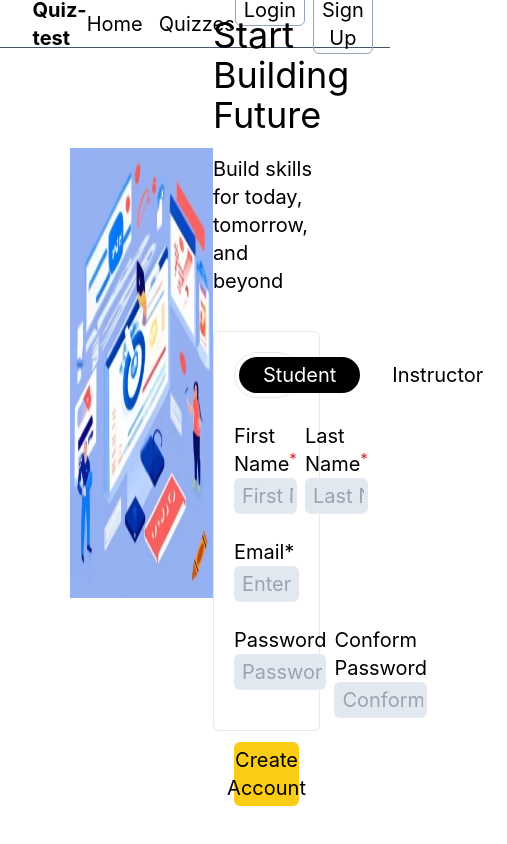
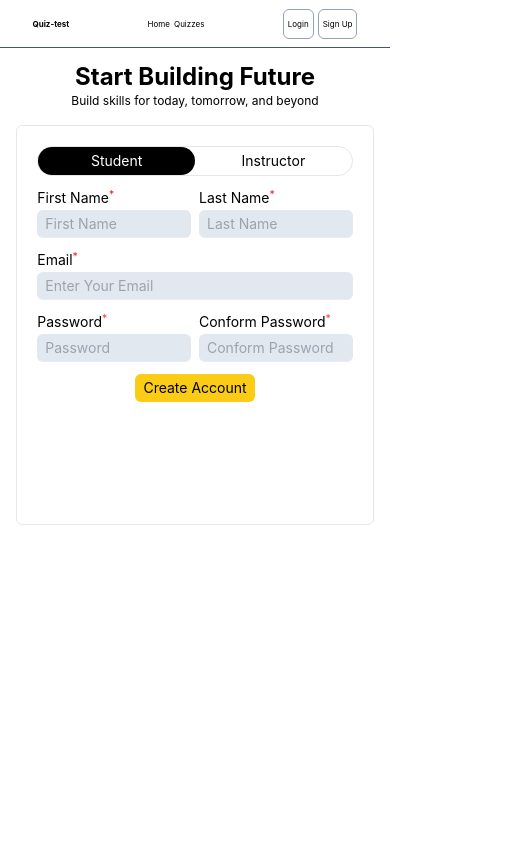
Before and after one commit to Harshitchopde/Chaturai-Pratiyogita, a React (Create React App) app: page /signUp in a window 390 px wide. Shown: the whole page, 507 px wide, since content can reach past the window. Built offline with nearby package versions, Linux system fonts and the light colour scheme; no server answers.

Commit message:
responsive done

```diff
--- a/src/components/common/NavBar.jsx
+++ b/src/components/common/NavBar.jsx
@@ -9,12 +9,12 @@ export const NavBar = () => {
     // console.log("User ",user)
     const navigate = useNavigate();
   return (
-    <div className='h-12  border-b-slate-600 border-b bg-white text-black justify-center flex'>
+    <div className='h-12 text-[0.5rem]  border-b-slate-600 border-b bg-white text-black justify-center flex'>
         <div className='flex items-center justify-between w-10/12 max-w-maxContent'>
          {/* left  -> name-> Quiz-test*/}
-         <div className="text-xl font-bold">Quiz-test</div>
+         <div className="sm:text-xl font-bold">Quiz-test</div>
          {/* center -> home , quizzes*/}
-         <div className=" flex gap-4    ">
+         <div className=" sm:text-xl flex sm:gap-4  gap-1   ">
             <Link to={"/"}>
                 <div className="">Home</div>
             </Link>
@@ -23,7 +23,7 @@ export const NavBar = () => {
             </Link>
          </div>
          {/* right -> login sign up | user */}
-         <div className="flex gap-2">
+         <div className="flex sm:text-xl  sm:gap-2 gap-1">
             {
                 user && (
                     <Link to={"/dashboard/profile"}>
@@ -34,14 +34,14 @@ export const NavBar = () => {
             {
                 token ==null && (
                     <Link to={"/login"}>
-                        <button className='border border-slate-400 rounded-md px-2 py-[1px]'>Login</button>
+                        <button className='border border-slate-400 rounded-md px-1 sm:px-2 sm:py-[1px]'>Login</button>
                     </Link>
                 )
             }
             {
                 token===null && (
                     <Link to={"/signUp"}>
-                        <button className='border border-slate-400 rounded-md px-2 py-[1px]'>Sign Up</button>
+                        <button className='border border-slate-400  px-1 rounded-md sm:px-2 '>Sign Up</button>
                     </Link>
                 )
             }
--- a/src/components/common/Tab.jsx
+++ b/src/components/common/Tab.jsx
@@ -7,11 +7,11 @@ export const Tab = ({accountType,setAccountType}) => {
         setAccountType(selected?ACCOUNT_TYPE.INSTRUCTOR:ACCOUNT_TYPE.STUDENT);
     },[selected])
   return (
-    <div className=' rounded-full  border   items-center justify-between bg-white text-black flex flex-row w-full gap-x-2 px-1 py-1 cursor-pointer'>
-        <div onClick={()=>setSelected(false)} className={` px-6 py-1 flex items-center justify-center flex-1 ${!selected && "bg-black text-white"} rounded-full`}>
+    <div className=' rounded-full  border   items-center justify-between bg-white text-black flex flex-row w-full sm:gap-x-2 sm:px-1 sm:py-1 cursor-pointer'>
+        <div onClick={()=>setSelected(false)} className={` sm:px-6 py-1 flex items-center text-sm sm:text-xl justify-center flex-1 ${!selected && "bg-black text-white"} rounded-full`}>
             Student
         </div>
-        <div onClick={()=>setSelected(true)} className={` px-6 py-1 flex flex-1 items-center justify-center ${selected && "bg-black text-white" } rounded-full`}>
+        <div onClick={()=>setSelected(true)} className={` sm:px-6 py-1 flex flex-1 text-sm sm:text-xl items-center justify-center ${selected && "bg-black text-white" } rounded-full`}>
             Instructor
         </div>
     </div>
--- a/src/components/core/auth/LoginForm.jsx
+++ b/src/components/core/auth/LoginForm.jsx
@@ -29,9 +29,9 @@ export const LoginForm = () => {
     }
 
   return (
-    <form  onSubmit={handleSubmit} className='mt-6 border p-5 h-[300px] rounded-md flex  flex-col gap-y-8 w-full'>
+    <form  onSubmit={handleSubmit} className='sm:mt-6 mt-3 border p-3 sm:p-5 sm:h-[300px] rounded-md flex  flex-col gap-y-4 sm:gap-y-8 w-full'>
         <label>
-            <p className=''>Email<sup className='text-red-600'>*</sup> </p>
+            <p className=' text-sm sm:text-xl'>Email<sup className='text-red-600'>*</sup> </p>
             <input required
                 name='email'
                 type='email'
@@ -39,11 +39,11 @@ export const LoginForm = () => {
                 onChange={handleChange}
                 placeholder='Enter Your Email'
                 style={{boxShadow:"inset 0px -1px 0px rgba(255, 255, 255, 0.18)",outline:"none"}}
-                className=' w-full bg-slate-200 rounded-md p-1 '
+                className=' w-full bg-slate-200 rounded-md text-sm sm:text-xl p-1 '
             />
         </label>
         <label>
-            <p>Password<sup className='text-red-600'>*</sup></p>
+            <p className=' text-sm sm:text-xl'>Password<sup className='text-red-600'>*</sup></p>
             <input required
               name='password'
               type='password'
@@ -51,10 +51,10 @@ export const LoginForm = () => {
               placeholder='Enter the Password'
               onChange={handleChange}
                 style={{boxShadow:"inset 0px -1px 0px rgba(255, 255, 255, 0.18)",outline:"none"}}
-                className=' w-full bg-slate-200 rounded-md p-1 '
+                className=' w-full bg-slate-200 rounded-md p-1 text-sm sm:text-xl '
             />
         </label>
-        <button className='bg-yellow-400 flex w-full rounded-md text-black max-w-max px-4 p-1 justify-end mx-auto' >Login</button>
+        <button className='bg-yellow-400 flex w-full rounded-md text-black max-w-max sm:px-4 sm:p-1 px-2 justify-end mx-auto' >Login</button>
     </form>
   )
 }
--- a/src/components/core/auth/SignUpForm.jsx
+++ b/src/components/core/auth/SignUpForm.jsx
@@ -53,11 +53,11 @@ const SignUpForm = () => {
     }
 
   return (
-    <form className='mt-4 border p-5 rounded-md h-[400px] flex  flex-col gap-y-6 w-full' onSubmit={handleSubmit}>
+    <form className='mt-4 border p-5 rounded-md h-[400px] flex  flex-col gap-y-3 sm:gap-y-6 w-full' onSubmit={handleSubmit}>
         <Tab accountType={accountType} setAccountType={setAccountType}/>
         <div className="flex  gap-2  justify-between">
             <label>
-                <p>First Name<sup className='text-red-600'>*</sup></p>
+                <p className=' text-sm sm:text-xl'>First Name<sup className='text-red-600'>*</sup></p>
                 <input type="text"
                     required
                     name='firstName'
@@ -65,11 +65,11 @@ const SignUpForm = () => {
                     onChange={handleChange}
                     placeholder='First Name'
                     style={{boxShadow:"inset 0px -1px 0px rgba(255, 255, 255, 0.18)",outline:"none"}}
-                    className='pl-2 bg-slate-200 w-full rounded-md p-1 '
+                    className='pl-2 bg-slate-200 w-full text-sm sm:text-xl rounded-md p-1 '
                 />
             </label>
             <label>
-                <p>Last Name<sup className='text-red-600'>*</sup></p>
+                <p className=' text-sm sm:text-xl'>Last Name<sup className='text-red-600'>*</sup></p>
                 <input type="text"
                     required
                     name='lastName'
@@ -77,13 +77,13 @@ const SignUpForm = () => {
                     placeholder='Last Name'
                     onChange={handleChange}
                     style={{boxShadow:"inset 0px -1px 0px rgba(255, 255, 255, 0.18)",outline:"none"}}
-                    className='pl-2 bg-slate-200 w-full rounded-md p-1 '
+                    className='pl-2 text-sm sm:text-xl bg-slate-200 w-full rounded-md p-1 '
                 />
             </label>
         </div>
         <div className="">
             {/* email */}
-            <p>Email<sup className='text-red-600'/>*</p>
+            <p className=' text-sm sm:text-xl'>Email<sup className='text-red-600'>*</sup></p>
             <input type="email"
                 required
                 onChange={handleChange}
@@ -91,12 +91,12 @@ const SignUpForm = () => {
                 value={email}
                 placeholder='Enter Your Email'
                 style={{boxShadow:"inset 0px -1px 0px rgba(255, 255, 255, 0.18)",outline:"none"}}
-                className='pl-2 w-full bg-slate-200 rounded-md p-1 '
+                className='pl-2  text-sm sm:text-xl w-full bg-slate-200 rounded-md p-1 '
             />
         </div>
         <div className=" flex gap-2">
             <label>
-                <p>Password</p>
+                <p className=' text-sm sm:text-xl'>Password<sup className=' text-red-500'>*</sup></p>
                 <input
                     type="password"
                     required
@@ -105,11 +105,11 @@ const SignUpForm = () => {
                     onChange={handleChange}
                     placeholder='Password'
                     style={{boxShadow:"inset 0px -1px 0px rgba(255, 255, 255, 0.18)",outline:"none"}}
-                    className='pl-2 w-full bg-slate-200 rounded-md p-1 '
+                    className='pl-2 text-sm sm:text-xl w-full bg-slate-200 rounded-md p-1 '
                 />
             </label>
             <label>
-                <p>Conform Password</p>
+                <p className=' text-sm sm:text-xl'>Conform Password<sup className=' text-red-500'>*</sup></p>
                 <input
                     type='password'
                     required
@@ -118,11 +118,11 @@ const SignUpForm = () => {
                     onChange={handleChange}
                     placeholder='Conform Password'
                     style={{boxShadow:"inset 0px -1px 0px rgba(255, 255, 255, 0.18)",outline:"none"}}
-                    className=' pl-2 w-full bg-slate-200 rounded-md p-1 '
+                    className=' pl-2 text-sm sm:text-xl w-full bg-slate-200 rounded-md p-1 '
                     />
             </label>
         </div>
-        <button className=' bg-yellow-400 flex w-full rounded-md py-1 px-3 mx-auto text-black  max-w-max justify-center items-center'>Create Account</button>
+        <button className=' bg-yellow-400 flex w-full sm:text-xl text-sm  px-2 rounded-md py-1 sm:px-3 mx-auto text-black  max-w-max justify-center items-center'>Create Account</button>
     </form>
   )
 }
--- a/src/components/core/auth/Template.jsx
+++ b/src/components/core/auth/Template.jsx
@@ -7,19 +7,19 @@ import login_img from '../../../assets/images/login_img.png'
 export const Template = ({formType}) => {
 
   return (
-    <div className='flex flex-row-reverse w-11/12 mt-[100px] h-[450px]  rounded-lg items-center mx-auto justify-center '>
+    <div className='flex flex-col sm:flex-row-reverse w-11/12 mt-[20px] sm:mt-[100px] h-[450px]  gap-5 rounded-lg items-center mx-auto justify-center '>
 
-        <div className=" w-[30%] flex  flex-col gap-5">
+        <div className=" sm:w-[30%] flex items-center justify-center flex-col md:gap-5">
             {/* User Form Details  */}
-            <div className=' text-4xl'>Start Building Future</div>
-            <p>Build skills for today, tomorrow, and beyond</p>
+            <div className=' text-2xl  font-bold md:text-4xl'>Start Building Future</div>
+            <p className=' md:text-xl text-xs'>Build skills for today, tomorrow, and beyond</p>
             {/* <Tab accountType={accountType} setAccountType={setAccountType}/> */}
             {/* Form Type */}
             {
                 formType==="Login"?<LoginForm/>:<SignUpForm/>
             }
         </div>
-        <div className=" w-[40%]  items-center justify-center">
+        <div className=" sm:w-[40%] hidden  sm:block items-center justify-center">
            <img src={login_img} className='w-[450px] h-[450px]' alt='Not Found!'/>
         </div>
     </div>
--- a/src/pages/Quizzes.jsx
+++ b/src/pages/Quizzes.jsx
@@ -4,11 +4,18 @@ import dumy_data from "../data/dumy-quiz-data-1.json"
 import { getAllQuiz } from '../services/operations/quiz.Apis';
 import SingleCard from '../components/core/quiz/CardQuiz/SingleCard';
 import { useSelector } from 'react-redux';
+import toast from 'react-hot-toast';
+import { useNavigate } from 'react-router-dom';
 
 const Quizzes = () => {
   const [quizzes,setQuizzes] = useState([]);
-  console.log("Quizzes : ",quizzes)
+  // console.log("Quizzes : ",quizzes)
   const { token} = useSelector(state=>state.auth);
+  const navigate = useNavigate();
+  if(token===null){
+    toast.error("You are not authinticated!")
+    navigate("/login");
+  }
   useEffect(()=>{
     const getAllQuizResp = async ()=>{
       const result = await getAllQuiz(token)
```
